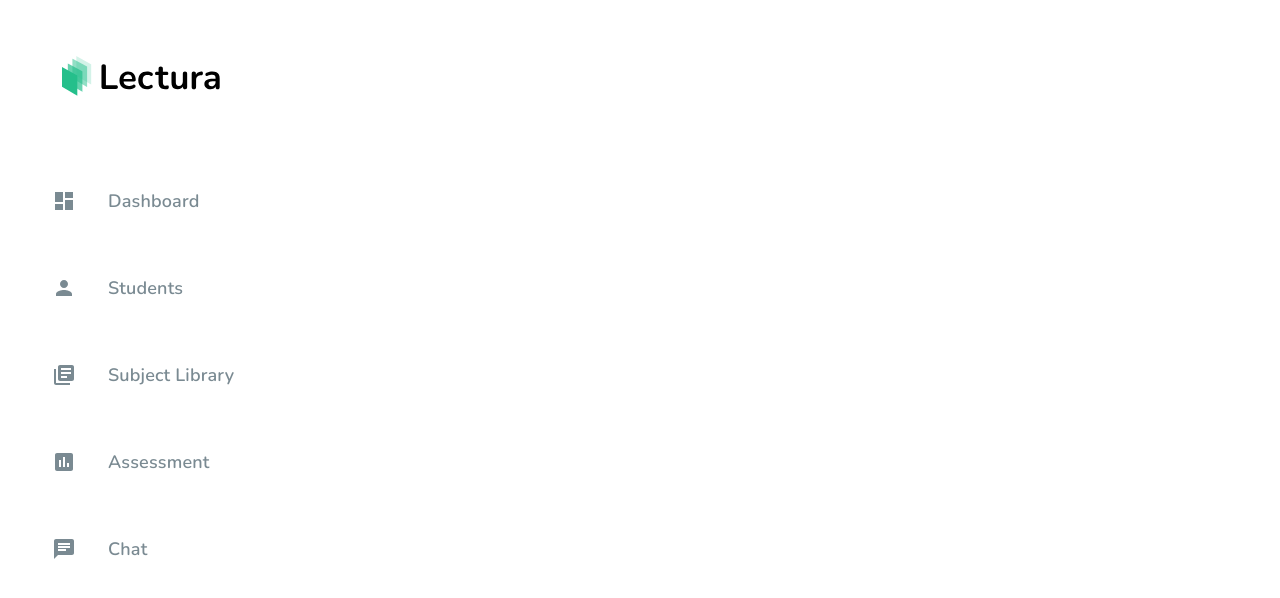
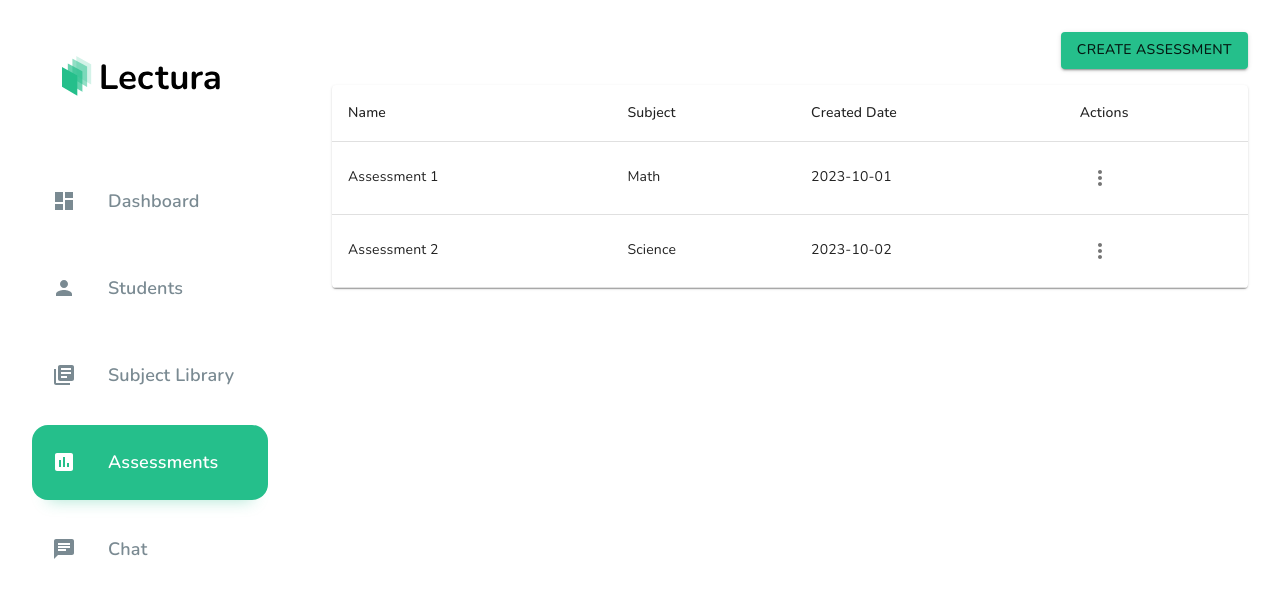
Before and after one commit to Aswin-Pradeep-P/neural-dashboard, a React (Create React App) app: page /assessments in a window 1280 px wide. Shown: the top 598 px of the page. Built offline with nearby package versions, Linux system fonts and the light colour scheme.

Commit message:
Add assesment list page

```diff
--- a/src/components/navbar/navbar.tsx
+++ b/src/components/navbar/navbar.tsx
@@ -13,7 +13,7 @@ const navItems =  [
     { name: 'Dashboard', icon: <DashboardIcon />, path: '/' },
     { name: 'Students', icon: <Person />, path: '/students' },
     { name: 'Subject Library', icon: <LibraryBooksIcon />, path: '/library' },
-    { name: 'Assessment', icon: <AssessmentIcon />, path: '/assessment' },
+    { name: 'Assessments', icon: <AssessmentIcon />, path: '/assessments' },
     { name: 'Chat', icon: <ChatIcon />, path: '/chat' } ]
 
 const Navbar: React.FC = () => {
--- a/src/components/question-editor/questionEditor.module.scss
+++ b/src/components/question-editor/questionEditor.module.scss
@@ -8,3 +8,10 @@
   overflow-y: auto;
   margin-bottom: 16px;
 }
+
+.noQuestions {
+  display: flex;
+  justify-content: center;
+  align-items: center;
+  height: calc(100vh - 108px);
+}
--- a/src/components/question-editor/questionEditor.tsx
+++ b/src/components/question-editor/questionEditor.tsx
@@ -2,7 +2,7 @@ import React, { useState } from 'react';
 import Button from '../button/button';
 import FormInput from '../form-input/formInput';
 
-import styles from  './questionEditor.module.scss'
+import styles from './questionEditor.module.scss';
 
 interface Question {
   text: string;
@@ -41,6 +41,8 @@ const QuestionEditor: React.FC<QuestionEditorProps> = ({ editableQuestions, ques
 
   return (
     <div>
+      {editableQuestions.length > 0 ? (
+        <>
           <div className={styles.questions}>
             {editableQuestions.map((question, qIndex) => (
               <div key={qIndex} style={{ marginBottom: '20px' }}>
@@ -97,6 +99,10 @@ const QuestionEditor: React.FC<QuestionEditorProps> = ({ editableQuestions, ques
           >
             Save
           </Button>
+        </>
+      ) : (
+        <div className={styles.noQuestions}>No questions available.</div>
+      )}
     </div>
   );
 };
--- a/src/components/questions-viewer/questionsViewer.tsx
+++ b/src/components/questions-viewer/questionsViewer.tsx
@@ -31,7 +31,12 @@ const QuestionsViewer: React.FC<QuestionsViewerProps> = ({ questions, onAddToAss
   return (
     <div>
       <div className={styles.questions}>
-        {questions.map((question, index) => (
+        {questions.length === 0 ? (
+          <div className={styles.noQuestions}>
+            <p>Generate your first questionnaire!</p>
+          </div>
+        ) : (
+          questions.map((question, index) => (
             <div key={index} style={{ marginBottom: '20px' }}>
               <p>{question.text}</p>
               {(question.type === 'MCQ' || question.type === 'True-False' || question.type === 'Assertion-Reason') && (
@@ -45,7 +50,8 @@ const QuestionsViewer: React.FC<QuestionsViewerProps> = ({ questions, onAddToAss
                 Add
               </Button>
             </div>
-        ))}
+          ))
+        )}
       </div>
       <div style={{ marginTop: '20px' }}>
         <FormInput
--- a/src/components/questions-viewer/questionsViewers.module.scss
+++ b/src/components/questions-viewer/questionsViewers.module.scss
@@ -3,3 +3,10 @@
   overflow-y: auto;
   margin-bottom: 16px;
 }
+
+.noQuestions {
+  display: flex;
+  justify-content: center;
+  align-items: center;
+  height: calc(100vh - 108px);
+}
--- a/src/layout/mainLayout.tsx
+++ b/src/layout/mainLayout.tsx
@@ -10,6 +10,7 @@ import './styles.scss';
 import QuestionsViewer from '../components/questions-viewer/questionsViewer';
 import QuestionEditor from '../components/question-editor/questionEditor';
 import CreateAssessment from '../pages/assetments/createAssessment';
+import Assessments from '../pages/assetments/assesments';
 
 
 function MainLayout() {
@@ -19,7 +20,8 @@ function MainLayout() {
       <div className="mainLayout">
         <Routes>
           <Route path="/" element={<Dashboard />} />
-          <Route path="/assesments/create" element={<CreateAssessment />} />
+          <Route path="/assessments" element={<Assessments />} />
+          <Route path="/assessments/create" element={<CreateAssessment />} />
           <Route path="/students" element={<Students />} />
         </Routes>
       </div>
--- /dev/null
+++ b/src/pages/assetments/assesments.tsx
@@ -0,0 +1,83 @@
+import React from 'react';
+import { Table, TableBody, TableCell, TableContainer, TableHead, TableRow, IconButton, Menu, MenuItem, Paper, Button, Box } from '@mui/material';
+import MoreVertIcon from '@mui/icons-material/MoreVert';
+import { useNavigate } from 'react-router-dom';
+
+const assessments = [
+  { id: 1, name: 'Assessment 1', subject: 'Math', createdDate: '2023-10-01' },
+  { id: 2, name: 'Assessment 2', subject: 'Science', createdDate: '2023-10-02' },
+  // Add more assessments as needed
+];
+
+const Assessments: React.FC = () => {
+  const [anchorEl, setAnchorEl] = React.useState<null | HTMLElement>(null);
+  const [selectedAssessment, setSelectedAssessment] = React.useState<null | number>(null);
+  const navigate = useNavigate();
+
+  const handleClick = (event: React.MouseEvent<HTMLElement>, id: number) => {
+    setAnchorEl(event.currentTarget);
+    setSelectedAssessment(id);
+  };
+
+  const handleClose = () => {
+    setAnchorEl(null);
+    setSelectedAssessment(null);
+  };
+
+  const handleShare = () => {
+    if (selectedAssessment !== null) {
+      // Implement your share logic here
+      alert(`Sharing assessment with id: ${selectedAssessment}`);
+    }
+    handleClose();
+  };
+
+  const handleCreateAssessment = () => {
+    navigate('/assessments/create');
+  };
+
+  return (
+    <Box padding={4}>
+      <Box display="flex" justifyContent="flex-end" mb={2}>
+        <Button variant="contained" color="primary" onClick={handleCreateAssessment}>
+          Create Assessment
+        </Button>
+      </Box>
+      <TableContainer component={Paper}>
+        <Table>
+          <TableHead>
+            <TableRow>
+              <TableCell>Name</TableCell>
+              <TableCell>Subject</TableCell>
+              <TableCell>Created Date</TableCell>
+              <TableCell>Actions</TableCell>
+            </TableRow>
+          </TableHead>
+          <TableBody>
+            {assessments.map((assessment) => (
+              <TableRow key={assessment.id}>
+                <TableCell>{assessment.name}</TableCell>
+                <TableCell>{assessment.subject}</TableCell>
+                <TableCell>{assessment.createdDate}</TableCell>
+                <TableCell>
+                  <IconButton onClick={(event) => handleClick(event, assessment.id)}>
+                    <MoreVertIcon />
+                  </IconButton>
+                  <Menu
+                    anchorEl={anchorEl}
+                    open={Boolean(anchorEl) && selectedAssessment === assessment.id}
+                    onClose={handleClose}
+                  >
+                    <MenuItem onClick={handleShare}>Share</MenuItem>
+                  </Menu>
+                </TableCell>
+              </TableRow>
+            ))}
+          </TableBody>
+        </Table>
+      </TableContainer>
+    </Box>
+  );
+};
+
+export default Assessments;
--- a/src/pages/assetments/createAssessment.tsx
+++ b/src/pages/assetments/createAssessment.tsx
@@ -18,7 +18,7 @@ const CreateAssessment = () => {
         <QuestionEditor editableQuestions={editableQuestions} setEditableQuestions={setEditableQuestions} questions={[]} />
       </Paper>
       <Paper className={styles.viewSection}>
-        <QuestionsViewer questions={mockQuestions} onAddToAssessment={onAddToAssessment} />
+        <QuestionsViewer questions={[]} onAddToAssessment={onAddToAssessment} />
       </Paper>
     </Grid2>
   )
```
Lines whose indentation alone changed are shown as unchanged.
